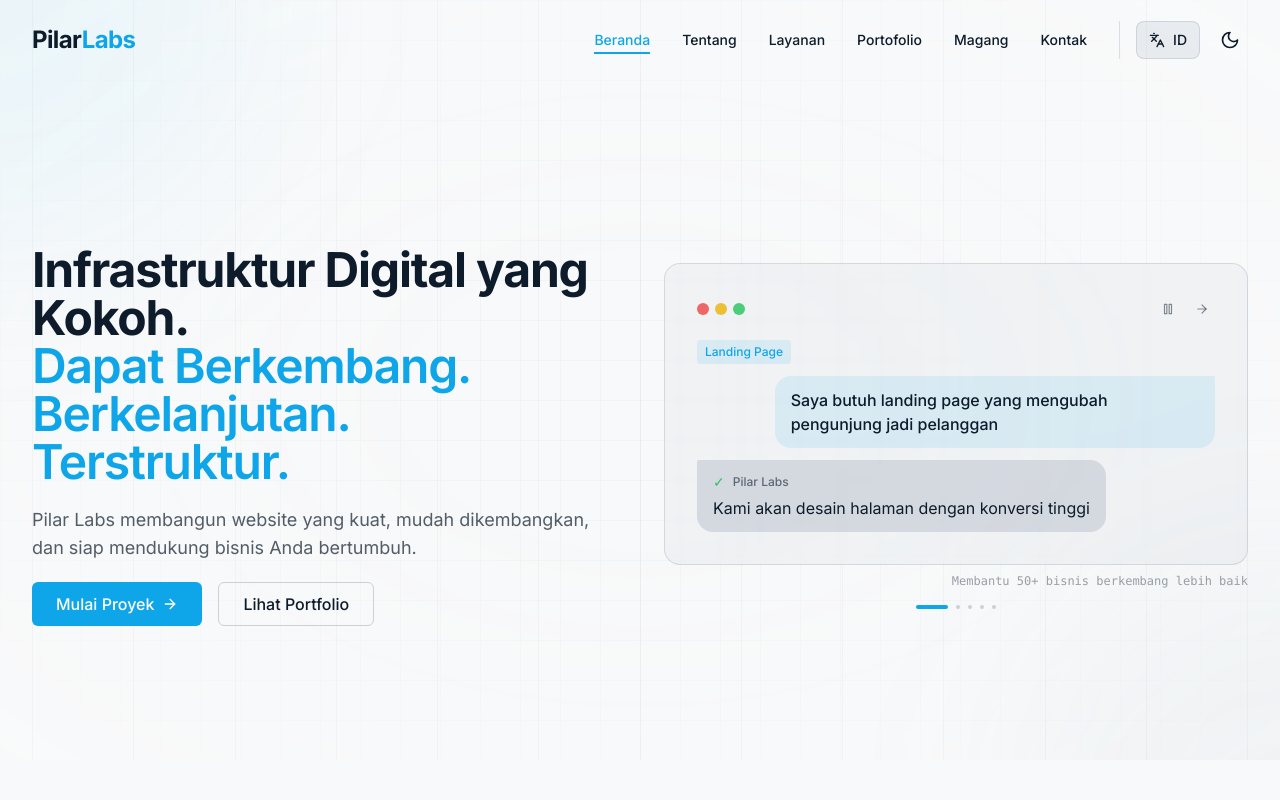
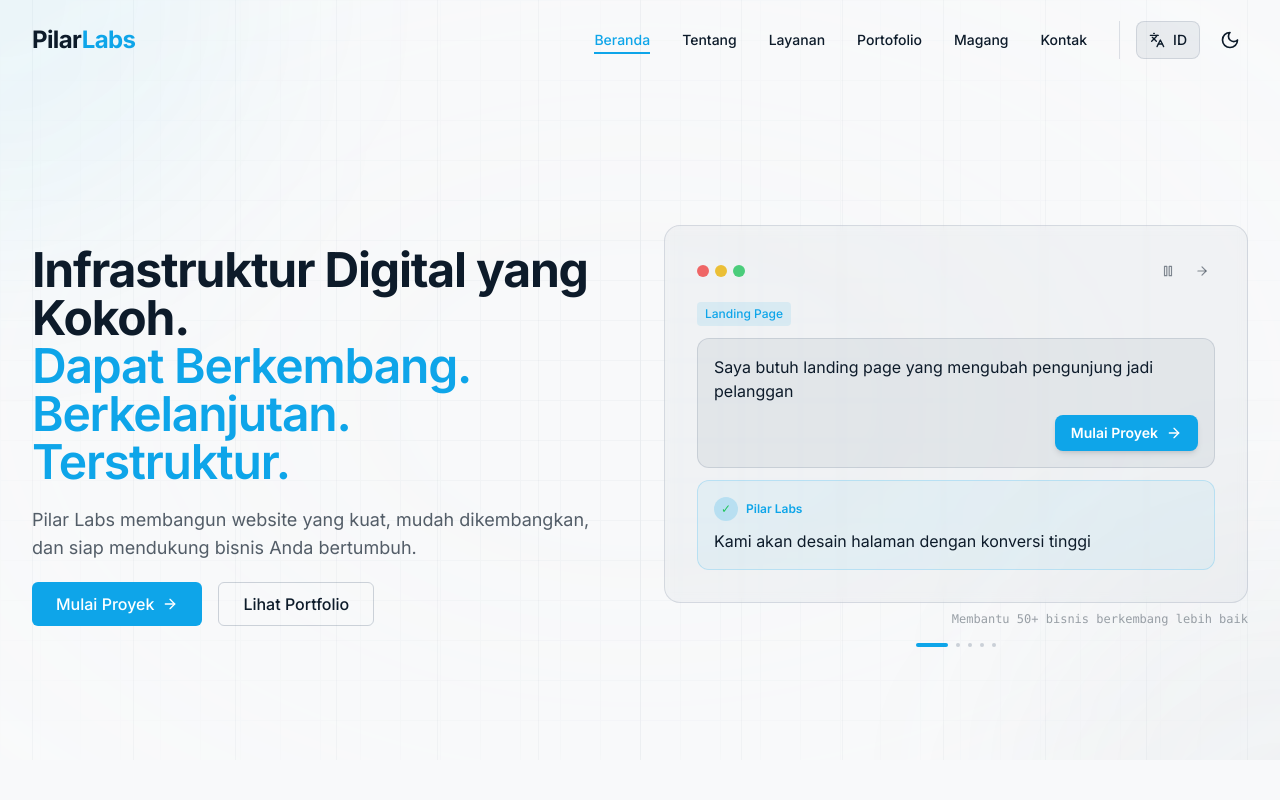
Before and after one commit to pilarlabsid/pilarlabs-landing, a React (Vite) app: page / in a window 1280 px wide. Shown: the top 800 px of the page. Built offline with nearby package versions, Linux system fonts and the light colour scheme.

Commit message:
redesign: transform to AI chat box interface with persistent button

```diff
--- a/src/components/ui/AIPromptAnimation.tsx
+++ b/src/components/ui/AIPromptAnimation.tsx
@@ -50,7 +50,7 @@
                 const timeout = setTimeout(() => {
                     setShowResponse(false)
                     setShowStartButton(false)
-                }, 2000)
+                }, 2500)
                 return () => clearTimeout(timeout)
             } else if (displayedText.length > 0) {
                 const timeout = setTimeout(() => {
@@ -80,9 +80,8 @@
     useEffect(() => {
         if (showStartButton && !showResponse) {
             const timeout = setTimeout(() => {
-                setShowStartButton(false)
                 setShowResponse(true)
-            }, 1200) // Button visible for 1.2 seconds
+            }, 1500) // Button visible for 1.5 seconds before response
             return () => clearTimeout(timeout)
         }
     }, [showStartButton, showResponse])
@@ -153,12 +152,10 @@
                     {prompts[currentPromptIndex].category}
                 </motion.div>
 
-                {/* Chat Container */}
-                <div className="space-y-3 relative z-10 min-h-[120px]">
-                    {/* Client Message */}
-                    <div className="flex justify-end">
-                        <div className="max-w-[85%] bg-precision/10 rounded-2xl rounded-tr-sm px-4 py-3">
-                            <p className="text-sm md:text-base font-medium text-calm">
+                {/* Prompt Box - Like AI Chat Input */}
+                <div className="relative z-10 space-y-3">
+                    <div className="bg-structural/10 dark:bg-structural/20 border border-structural/20 rounded-xl p-4">
+                        <p className="text-sm md:text-base text-calm leading-relaxed">
                             {displayedText}
                             {isTyping && !showStartButton && (
                                 <motion.span
@@ -168,39 +165,38 @@
                                 />
                             )}
                         </p>
-                        </div>
-                    </div>
 
-                    {/* Start Button - Auto-animated */}
-                    {showStartButton && !showResponse && (
+                        {/* Start Button - Bottom Right of Box */}
+                        {showStartButton && (
                             <motion.div
-                            initial={{ opacity: 0, scale: 0.9 }}
+                                initial={{ opacity: 0, scale: 0.95 }}
                                 animate={{ opacity: 1, scale: 1 }}
-                            className="flex justify-start"
+                                className="flex justify-end mt-3"
                             >
-                            <div className="group flex items-center gap-2 px-4 py-2.5 bg-precision text-white dark:text-foundation rounded-xl shadow-lg animate-pulse">
+                                <div className="flex items-center gap-2 px-4 py-2 bg-precision text-white dark:text-foundation rounded-lg shadow-md">
                                     <span className="text-sm font-semibold">{t('hero.startButton')}</span>
                                     <ArrowRight className="w-4 h-4" />
                                 </div>
                             </motion.div>
                         )}
+                    </div>
 
-                    {/* Response Message */}
+                    {/* Response Box - Below Button */}
                     {showResponse && (
                         <motion.div
                             initial={{ opacity: 0, y: 10 }}
                             animate={{ opacity: 1, y: 0 }}
-                            className="flex justify-start"
+                            className="bg-precision/5 dark:bg-precision/10 border border-precision/20 rounded-xl p-4"
                         >
-                            <div className="max-w-[85%] bg-structural/20 dark:bg-structural/30 rounded-2xl rounded-tl-sm px-4 py-3">
-                                <div className="flex items-center gap-2 mb-1">
-                                    <span className="text-green-500 text-sm">✓</span>
-                                    <span className="text-xs font-medium text-calm/60">Pilar Labs</span>
+                            <div className="flex items-center gap-2 mb-2">
+                                <div className="w-6 h-6 rounded-full bg-precision/20 flex items-center justify-center">
+                                    <span className="text-green-500 text-xs">✓</span>
                                 </div>
-                                <p className="text-sm md:text-base text-calm">
+                                <span className="text-xs font-semibold text-precision">Pilar Labs</span>
+                            </div>
+                            <p className="text-sm md:text-base text-calm leading-relaxed">
                                 {currentResponse}
                             </p>
-                            </div>
                         </motion.div>
                     )}
                 </div>
```
Lines whose indentation alone changed are shown as unchanged.
